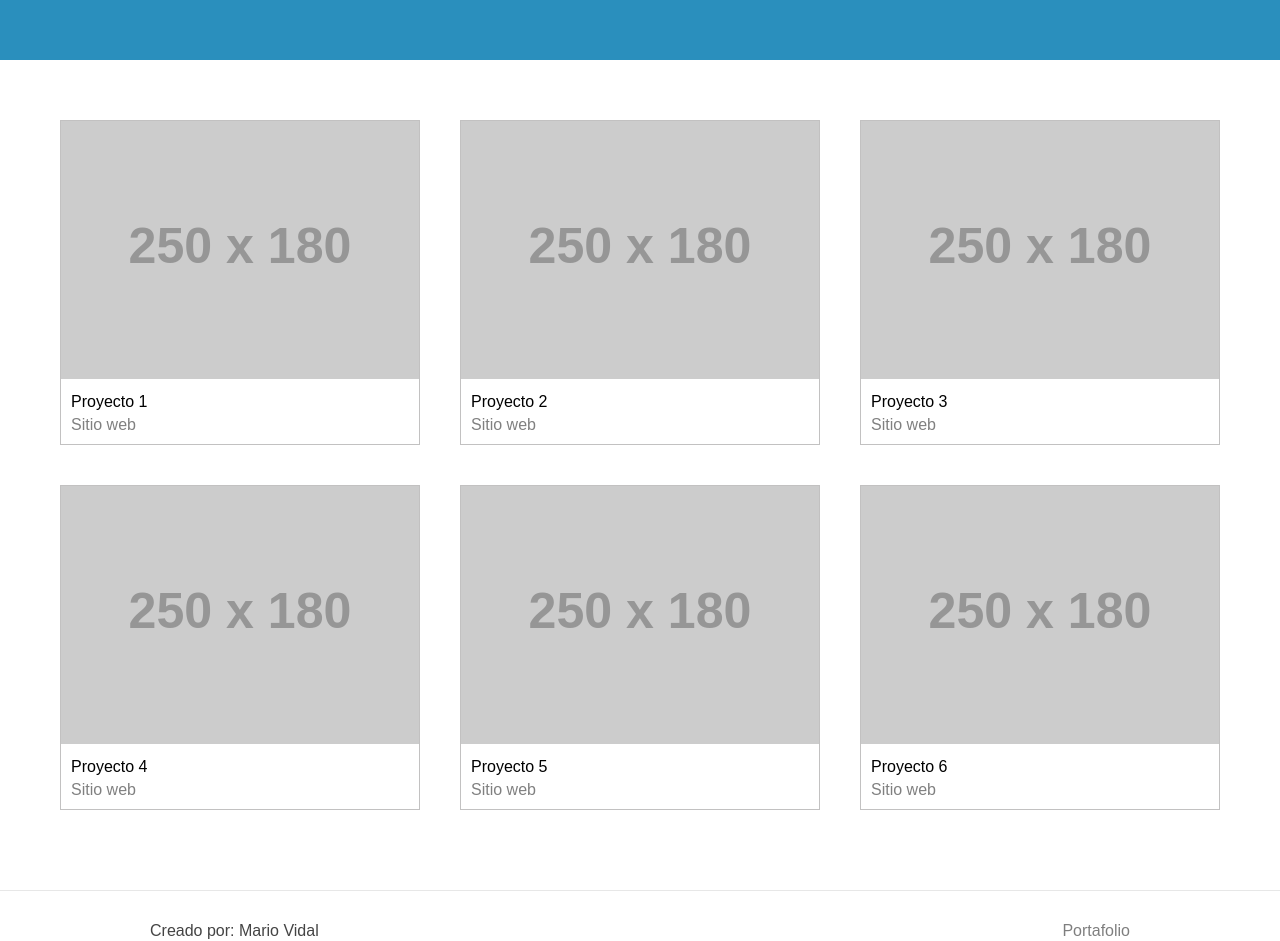
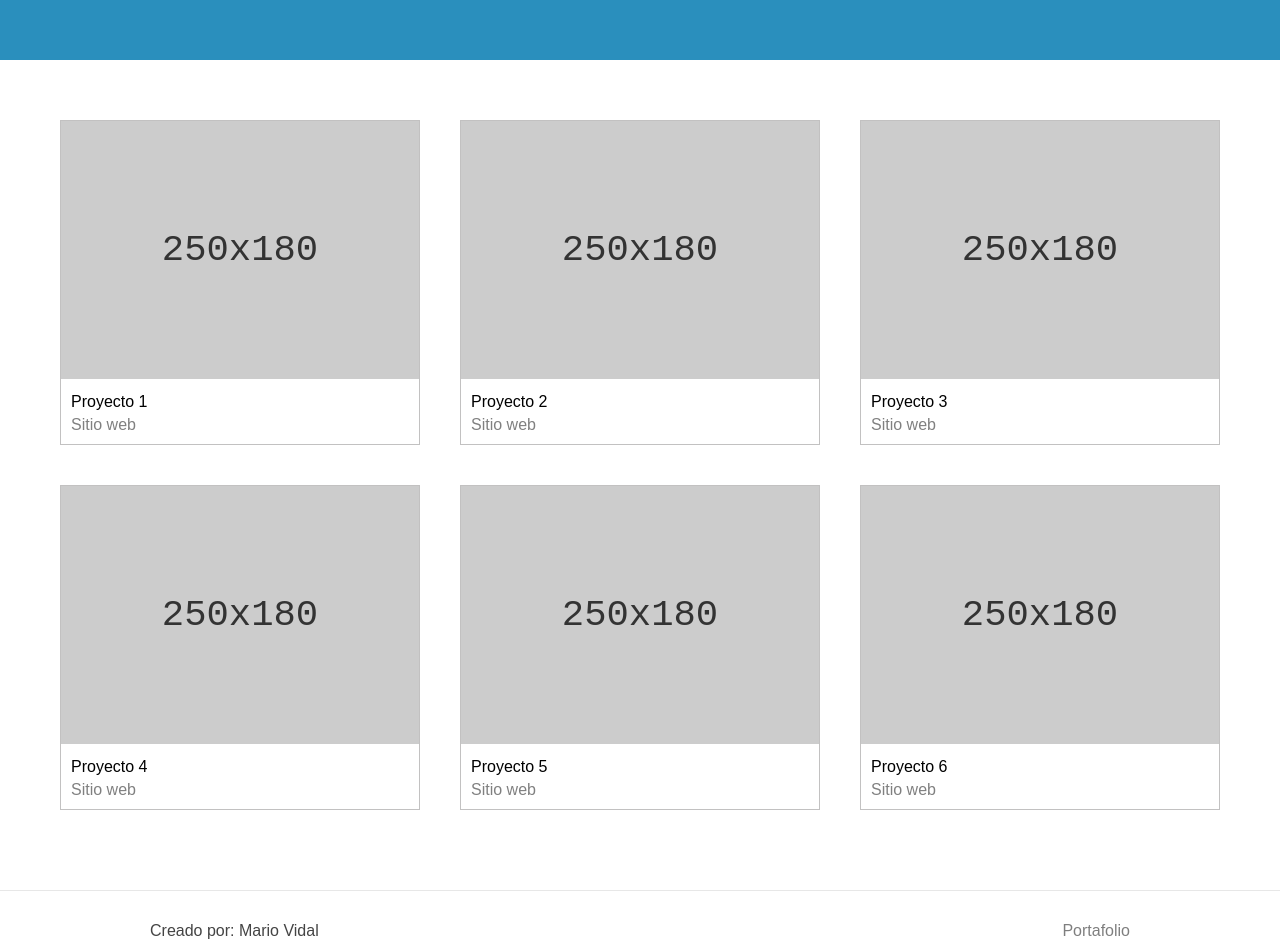
Before and after one commit to Mario-Vidal/portafolio-personal, a Next.js app: page / in a window 1280 px wide. Shown: the part 360-1301 px from the top of the page. Built offline with nearby package versions, Linux system fonts and the light colour scheme.

Commit message:
Placeholders vectoriales

```diff
--- a/components/projects.js
+++ b/components/projects.js
@@ -1,4 +1,5 @@
 import styles from '../styles/Home.module.scss'
+
 
 export default function Projects() {
     return (
@@ -6,7 +7,7 @@ export default function Projects() {
             <div className={styles.projects}>
                 <article className={styles.project}>
                     <div className={styles.img}>
-                        <img src="http://placehold.jp/250x180.png" />
+                        <img src="/placeholder.svg" />
                     </div>
                     <div className={styles.info}>
                         <a href="#">Proyecto 1</a>
@@ -16,7 +17,7 @@ export default function Projects() {
 
                 <article className={styles.project}>
                     <div className={styles.img}>
-                        <img src="http://placehold.jp/250x180.png" />
+                        <img src="/placeholder.svg" />
                     </div>
                     <div className={styles.info}>
                         <a href="#">Proyecto 2</a>
@@ -26,7 +27,7 @@ export default function Projects() {
 
                 <article className={styles.project}>
                     <div className={styles.img}>
-                        <img src="http://placehold.jp/250x180.png" />
+                        <img src="/placeholder.svg" />
                     </div>
                     <div className={styles.info}>
                         <a href="#">Proyecto 3</a>
@@ -36,7 +37,7 @@ export default function Projects() {
 
                 <article className={styles.project}>
                     <div className={styles.img}>
-                        <img src="http://placehold.jp/250x180.png" />
+                        <img src="/placeholder.svg" />
                     </div>
                     <div className={styles.info}>
                         <a href="#">Proyecto 4</a>
@@ -46,7 +47,7 @@ export default function Projects() {
 
                 <article className={styles.project}>
                     <div className={styles.img}>
-                        <img src="http://placehold.jp/250x180.png" />
+                        <img src="/placeholder.svg" />
                     </div>
                     <div className={styles.info}>
                         <a href="#">Proyecto 5</a>
@@ -56,7 +57,7 @@ export default function Projects() {
 
                 <article className={styles.project}>
                     <div className={styles.img}>
-                        <img src="http://placehold.jp/250x180.png" />
+                        <img src="/placeholder.svg" />
                     </div>
                     <div className={styles.info}>
                         <a href="#">Proyecto 6</a>
```
Also changed, not shown: public/placeholder.svg (added).
